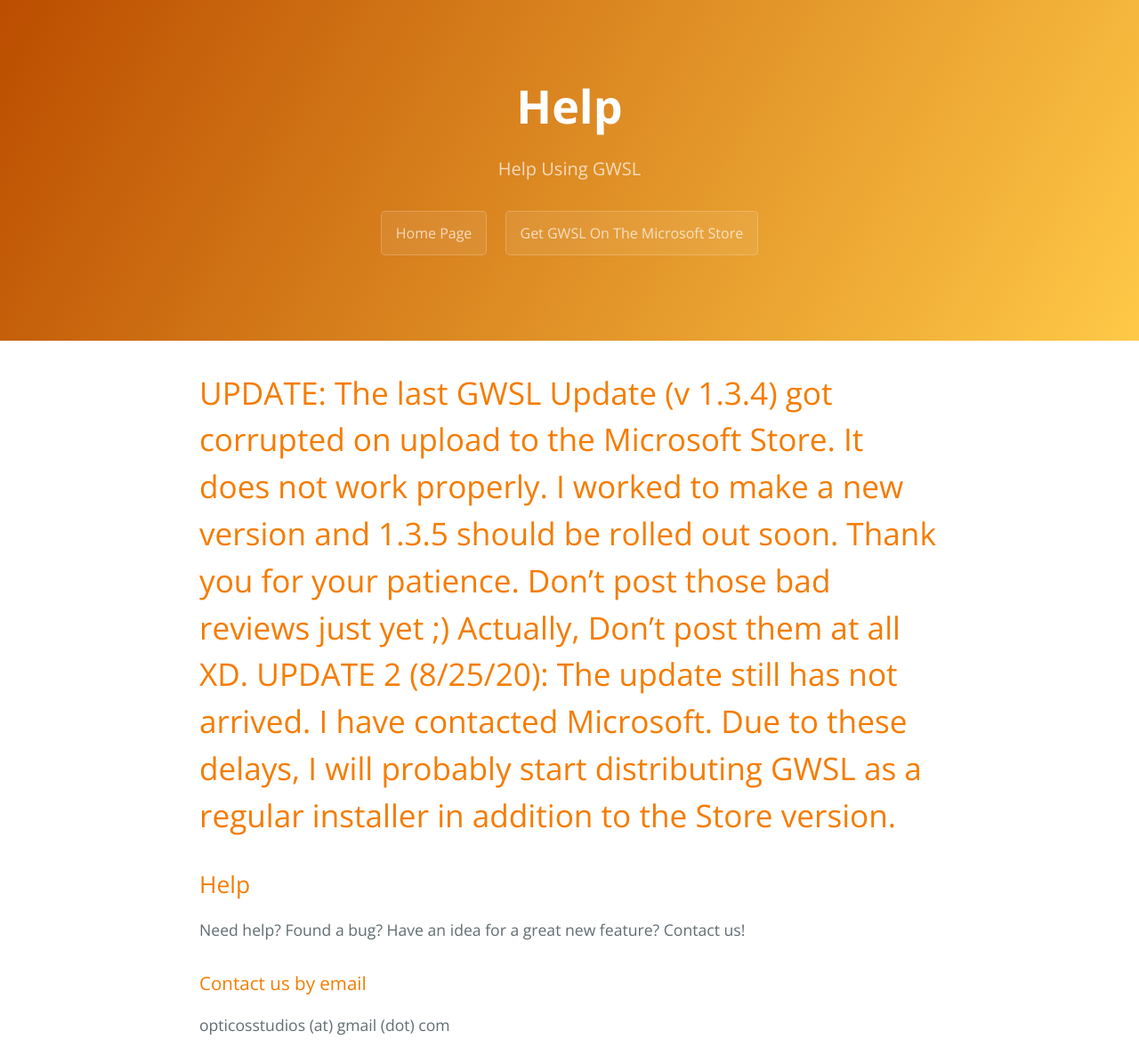
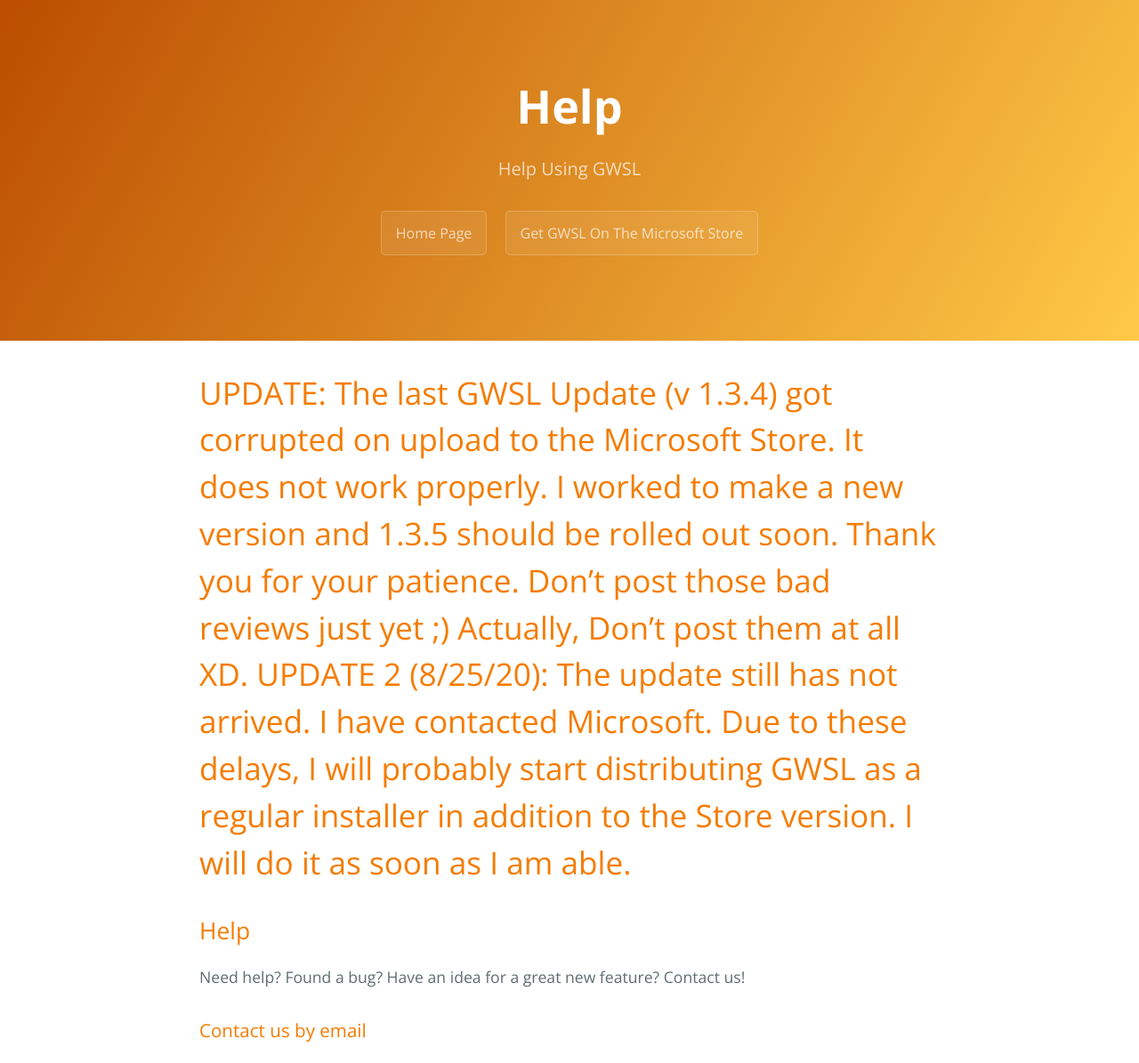
Before and after one commit to Opticos/gwsl, a Jekyll site: the page built from help.md, in a window 1280 px wide and 1400 px high. Shown: the top 1195 px of the window at 89% size. Built offline with Jekyll 4.4.1, drawn with Linux system fonts in a browser that asks for light colours; the repository's description, which GitHub fills in, is left out.

Commit message:
Update help.md

```diff
--- a/help.md
+++ b/help.md
@@ -4,7 +4,8 @@ title: Help
 description: Help Using GWSL
 permalink: /help.html
 ---
-# UPDATE: The last GWSL Update (v 1.3.4) got corrupted on upload to the Microsoft Store. It does not work properly. I worked to make a new version and 1.3.5 should be rolled out soon. Thank you for your patience. Don't post those bad reviews just yet ;) Actually, Don't post them at all XD. UPDATE 2 (8/25/20): The update still has not arrived. I have contacted Microsoft. Due to these delays, I will probably start distributing GWSL as a regular installer in addition to the Store version.
+# UPDATE: The last GWSL Update (v 1.3.4) got corrupted on upload to the Microsoft Store. It does not work properly. I worked to make a new version and 1.3.5 should be rolled out soon. Thank you for your patience. Don't post those bad reviews just yet ;) Actually, Don't post them at all XD. UPDATE 2 (8/25/20): The update still has not arrived. I have contacted Microsoft. Due to these delays, I will probably start distributing GWSL as a regular installer in addition to the Store version. I will do it as soon as I am able.
+
 
 ## Help
 
```
